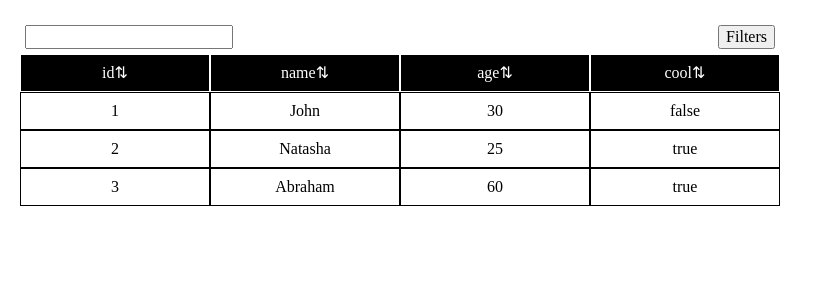
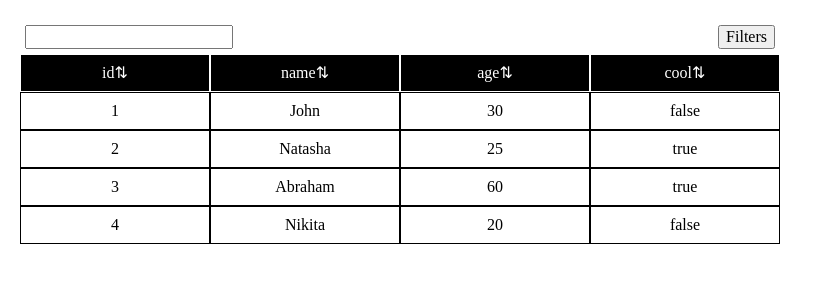
Before and after one commit to witcher-development/smart-table, a React (Create React App) app: page / in a window 1280 px wide. Shown: the top 300 px of the page, without its empty margins (0-823 px from the left). Built offline with nearby package versions, Linux system fonts and the light colour scheme.

Commit message:
demo data and commented usage with pagination

```diff
--- a/src/features/table/Tests.tsx
+++ b/src/features/table/Tests.tsx
@@ -44,12 +44,23 @@ export const Page = () => {
 			age: 60,
 			cool: true
 		},
+		{
+			id: 4,
+			name: 'Nikita',
+			age: 20,
+			cool: false
+		},
 	];
 
 	return (
 		<Table
 			columns={columns}
 			rows={rows}
+			// rows={[rows[currentPage - 1]]}
+			// paginationConfig={{
+			// 	numberOfPages: 4,
+			// 	onPaginate: (pageNumber) => setCurrentPage(pageNumber)
+			// }}
 		/>
 	);
 };
```
